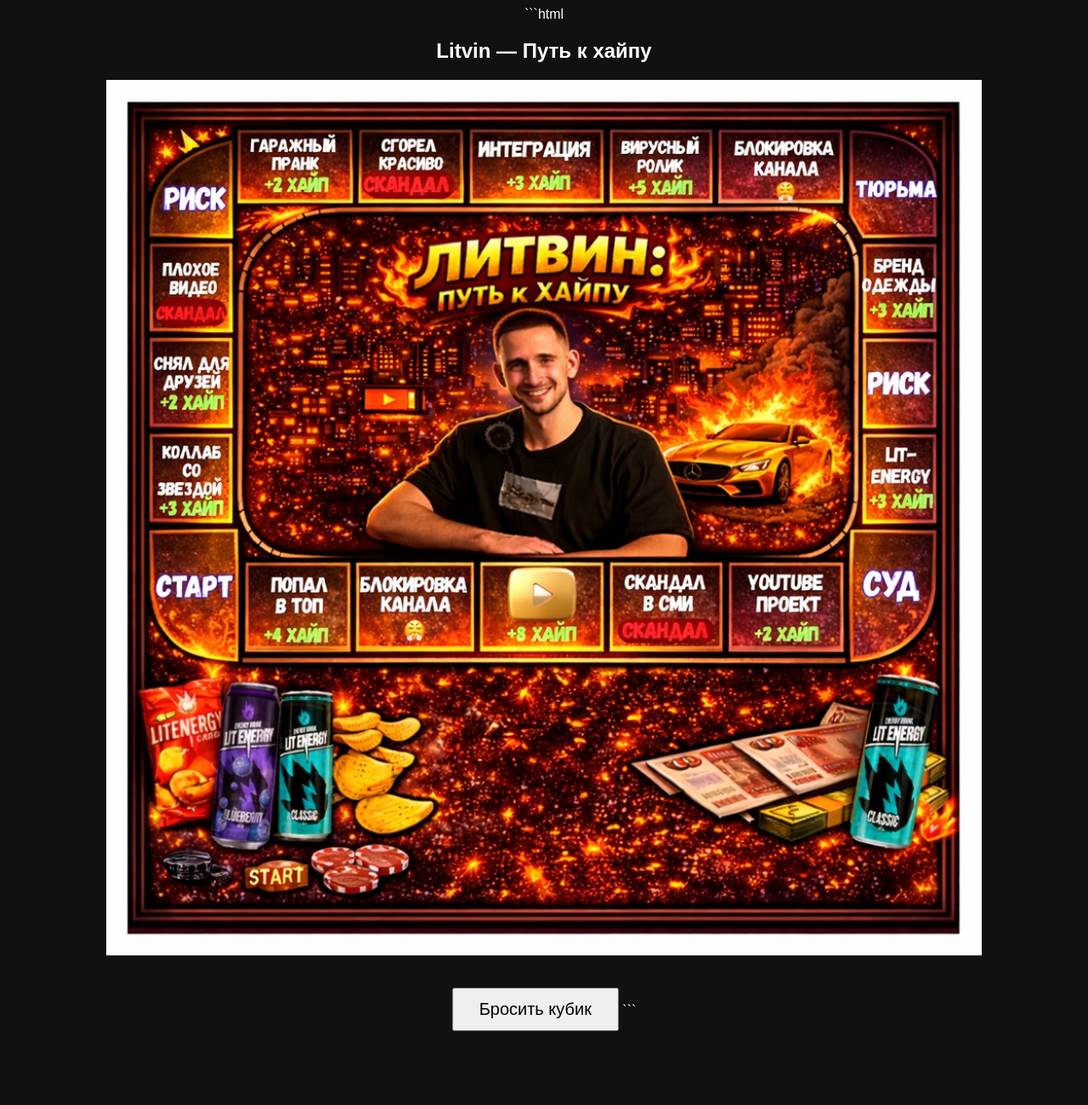
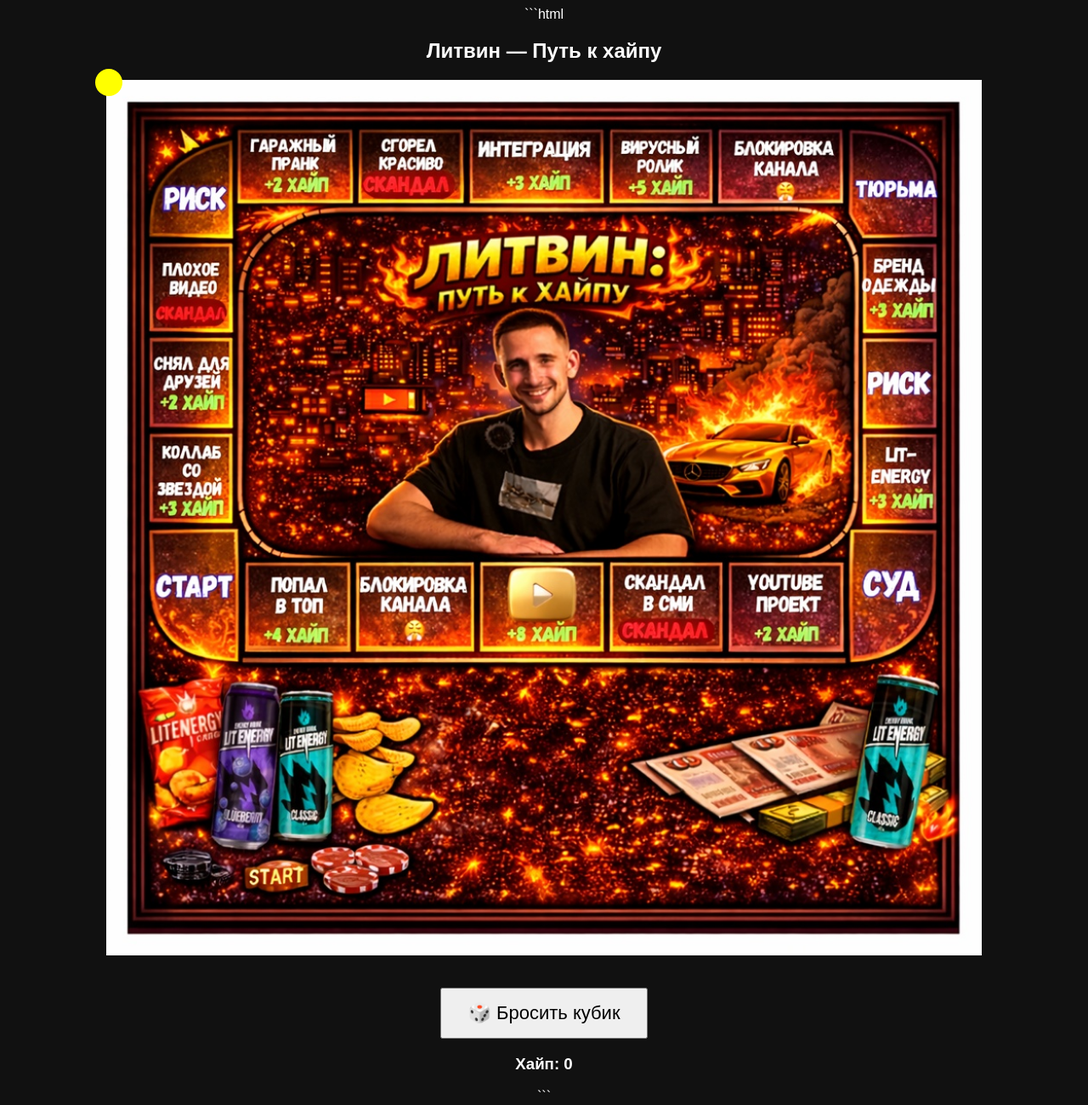
Before and after one commit to pupinupi/Litmhype-, a website: page public/room.html in a window 1280 px wide. Shown: the whole page at 85% size. Before the commit the page ends 1221 px from the top, so only its background shows below. Drawn offline with nearby package versions, Linux system fonts and the light colour scheme.

Commit message:
Update room.html

```diff
--- a/public/room.html
+++ b/public/room.html
@@ -4,7 +4,7 @@
 <head>
 
 <meta charset="UTF-8">
-<title>LitmHype Игра</title>
+<title>Litvin Hype</title>
 
 <style>
 
@@ -26,23 +26,19 @@
 }
 
 .player{
-width:28px;
-height:28px;
+width:32px;
+height:32px;
 border-radius:50%;
 position:absolute;
 transform:translate(-50%,-50%);
+background:yellow;
 transition:0.35s;
 }
 
-.yellow{background:yellow;}
-.red{background:red;}
-.blue{background:blue;}
-.purple{background:purple;}
-
-button{
+#dice{
 margin-top:20px;
-padding:12px 30px;
-font-size:20px;
+padding:15px 30px;
+font-size:22px;
 cursor:pointer;
 }
 
@@ -52,7 +48,7 @@
 
 <body>
 
-<h2>Litvin — Путь к хайпу</h2>
+<h2>Литвин — Путь к хайпу</h2>
 
 <div id="board">
 
@@ -62,9 +58,10 @@
 
 <br>
 
-<button id="dice">Бросить кубик</button>
+<button id="dice">🎲 Бросить кубик</button>
 
-<script src="/socket.io/socket.io.js"></script>
+<h3 id="hype">Хайп: 0</h3>
+
 <script src="game.js"></script>
 
 </body>
```
